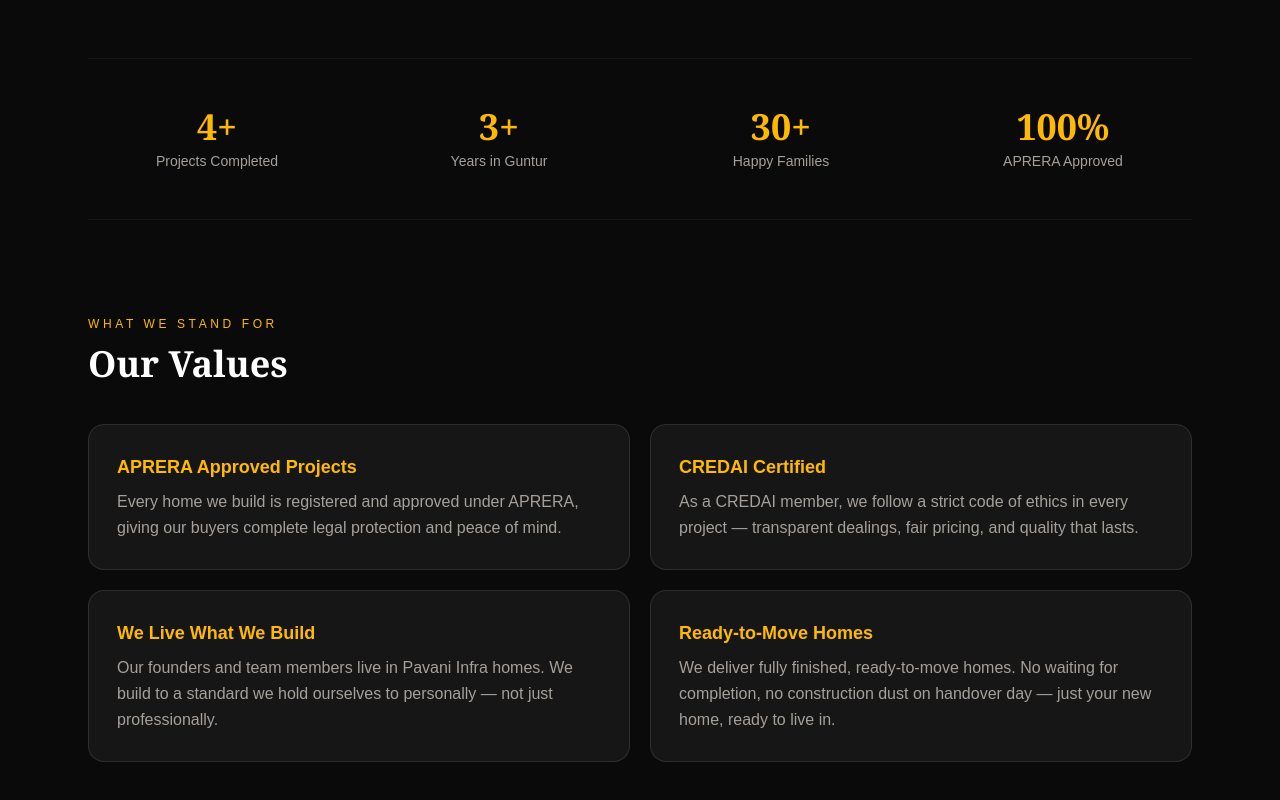
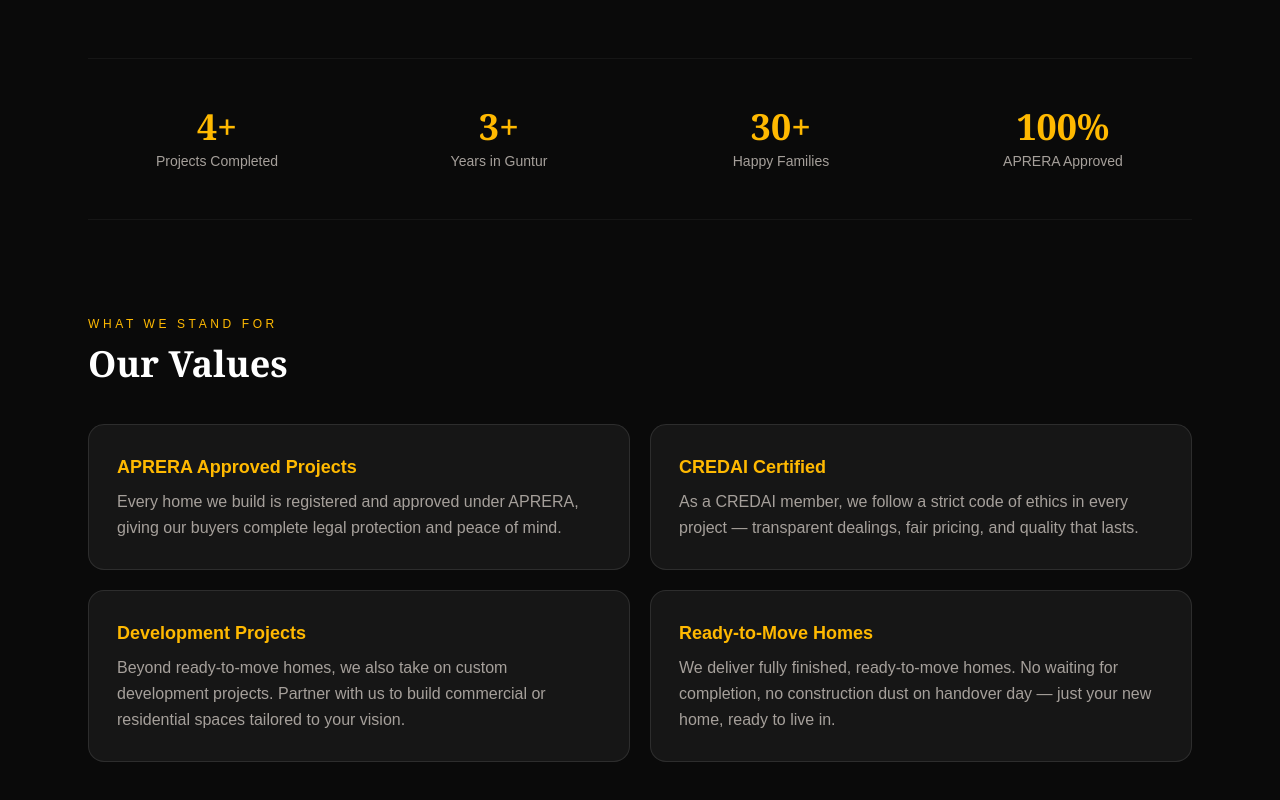
Before and after one commit to NBKR1437/pavani-infra-frontend, a Next.js app: page /about in a window 1280 px wide. Shown: the part 1099-1899 px from the top of the page. Built offline with nearby package versions, Linux system fonts and the light colour scheme.

Commit message:
update company content

```diff
--- a/app/about/page.js
+++ b/app/about/page.js
@@ -12,8 +12,8 @@
     desc: "As a CREDAI member, we follow a strict code of ethics in every project — transparent dealings, fair pricing, and quality that lasts.",
   },
   {
-    title: "We Live What We Build",
-    desc: "Our founders and team members live in Pavani Infra homes. We build to a standard we hold ourselves to personally — not just professionally.",
+    title: "Development Projects",
+    desc: "Beyond ready-to-move homes, we also take on custom development projects. Partner with us to build commercial or residential spaces tailored to your vision.",
   },
   {
     title: "Ready-to-Move Homes",
--- a/app/page.js
+++ b/app/page.js
@@ -85,7 +85,7 @@
 
           <motion.p initial={{ opacity: 0 }} animate={{ opacity: 1 }} transition={{ delay: 0.7 }}
             className="text-stone-300 text-lg md:text-xl max-w-2xl mx-auto mb-4 leading-relaxed">
-            Guntur's trusted construction partner — delivering <span className="text-amber-400 font-semibold">APRERA</span> approved, <span className="text-amber-400 font-semibold">CREDAI</span> certified residential spaces built to last a lifetime.
+            Guntur's trusted construction partner — delivering <span className="text-amber-400 font-semibold">APRERA</span> approved certified residential spaces built to last a lifetime.
           </motion.p>
 
           <motion.div initial={{ opacity: 0, y: 20 }} animate={{ opacity: 1, y: 0 }} transition={{ delay: 0.9 }}
@@ -132,7 +132,7 @@
             Crafting spaces families are proud to call home
           </h2>
           <p className="text-stone-400 leading-relaxed mb-6">
-            Pavani Infra is a Guntur-based construction company and proud member of <H>CREDAI</H> — the Confederation of Real Estate Developers' Associations of India. Since 2021, we have been delivering <H>APRERA</H> approved homes that we don't just build — we live in them too. Every home we construct meets the same standard we would demand for our own family.
+            Pavani Infra is a Guntur-based construction company and our builder is a proud member of <H>CREDAI</H> — the Confederation of Real Estate Developers' Associations of India. Since 2021, we have been delivering <H>APRERA</H> approved homes that we don't just build — we live in them too. Every home we construct meets the same standard we would demand for our own family.
           </p>
           <Link href="/about" className="text-amber-400 text-sm hover:underline underline-offset-4">Our Story →</Link>
         </motion.div>
```
